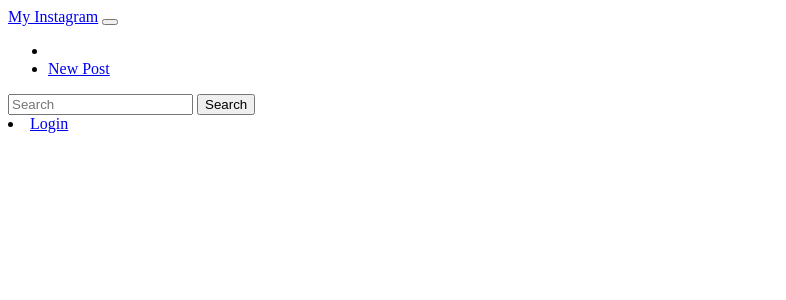
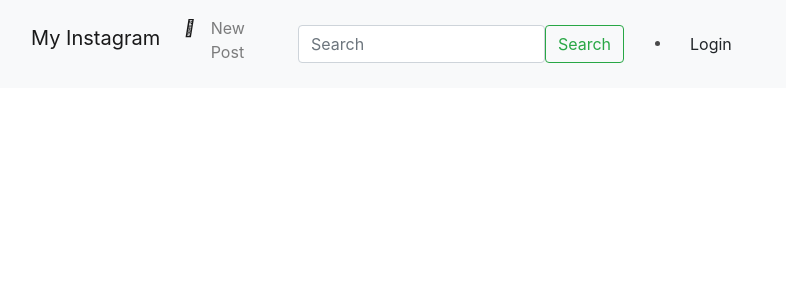
Before and after one commit to Jackson-coder-arch/Instagram-pics, a Django app: page / in a window 1280 px wide. Shown: the top 300 px of the page, without its empty margins (0-786 px from the left). Run offline with Django 3.2, Linux system fonts and the light colour scheme; data that the repository does not hold is empty; some libraries are stand-ins or nearby versions.

Commit message:
base changes

```diff
--- /dev/null
+++ b/Runtime.txt
@@ -0,0 +1 @@
+python 3.8.8
--- a/pictures/templates/base.html
+++ b/pictures/templates/base.html
@@ -1,4 +1,5 @@
-
+{% load bootstrap4 %}
+{% load static %}
 <!DOCTYPE html>
 <html lang="en">
 <head>
@@ -7,7 +8,19 @@
     <meta name="viewport" content="width=device-width, initial-scale=1.0">
     <title>Document</title>
 
+    {% block styles %}
+        {% bootstrap_css %}
+        <link rel="stylesheet" href="https://cdn.jsdelivr.net/npm/bulma@0.9.1/css/bulma.min.css">
+        <link href="https://fonts.googleapis.com/icon?family=Material+Icons" rel="stylesheet">
+        <link rel="stylesheet" href="https://cdnjs.cloudflare.com/ajax/libs/font-awesome/4.7.0/css/font-awesome.min.css">
+        <link rel="stylesheet" href="https://stackpath.bootstrapcdn.com/font-awesome/4.7.0/css/font-awesome.min.css" integrity="sha384-wvfXpqpZZVQGK6TAh5PVlGOfQNHSoD2xbE+QkPxCAFlNEevoEH3Sl0sibVcOQVnN" crossorigin="anonymous">
+        <link rel="stylesheet" href="{% static 'css/styles.css' %">
 
+        <!-- <link href="/your-path-to-fontawesome/css/fontawesome.css" rel="stylesheet">
+        <link href="/your-path-to-fontawesome/css/brands.css" rel="stylesheet">
+        <link href="/your-path-to-fontawesome/css/solid.css" rel="stylesheet"> -->
+
+    {% endblock styles %}
 
 
 </head>
@@ -22,6 +35,7 @@
 
     {% block scripts %}
         <script src="https://ajax.googleapis.com/ajax/libs/jquery/3.2.1/jquery.min.js"></script>
+     {% bootstrap_javascript %}
     {% endblock %}
 </body>
 </html>
```
Also changed, not shown: 1 other file.
